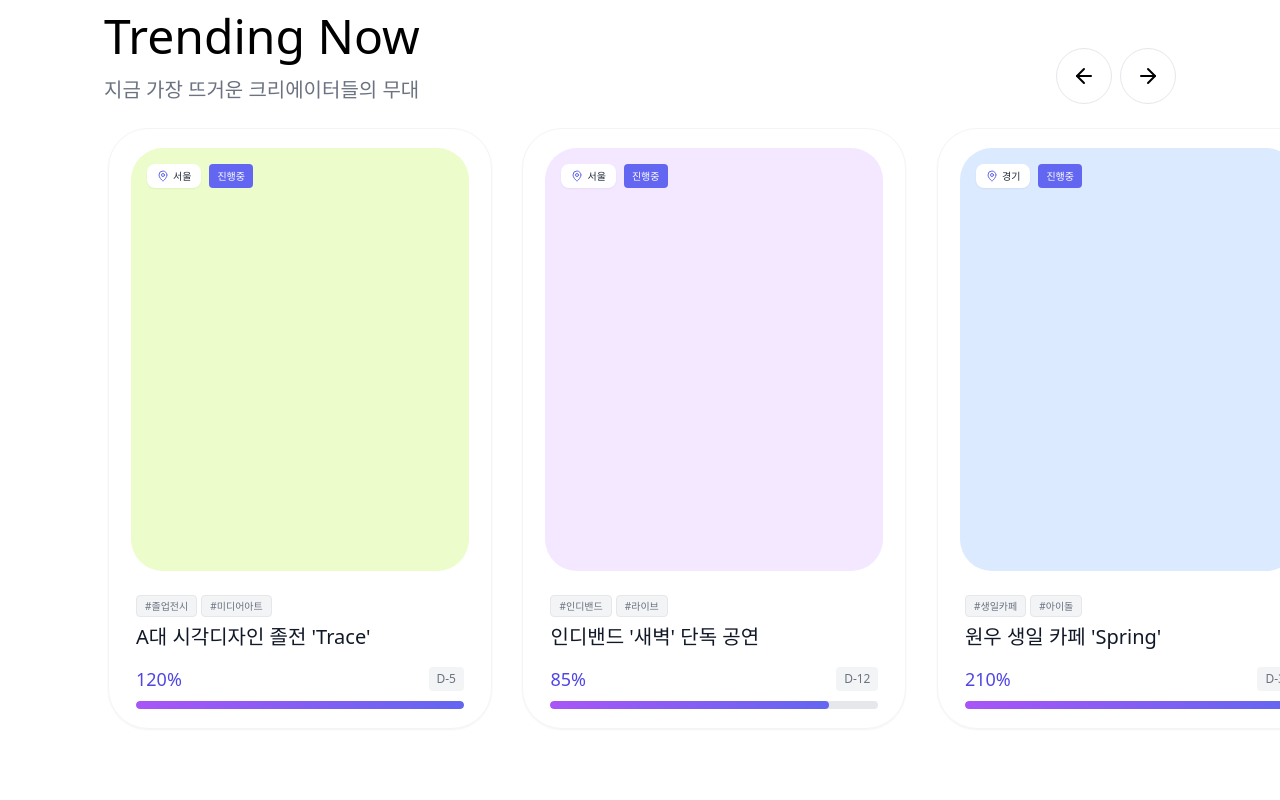
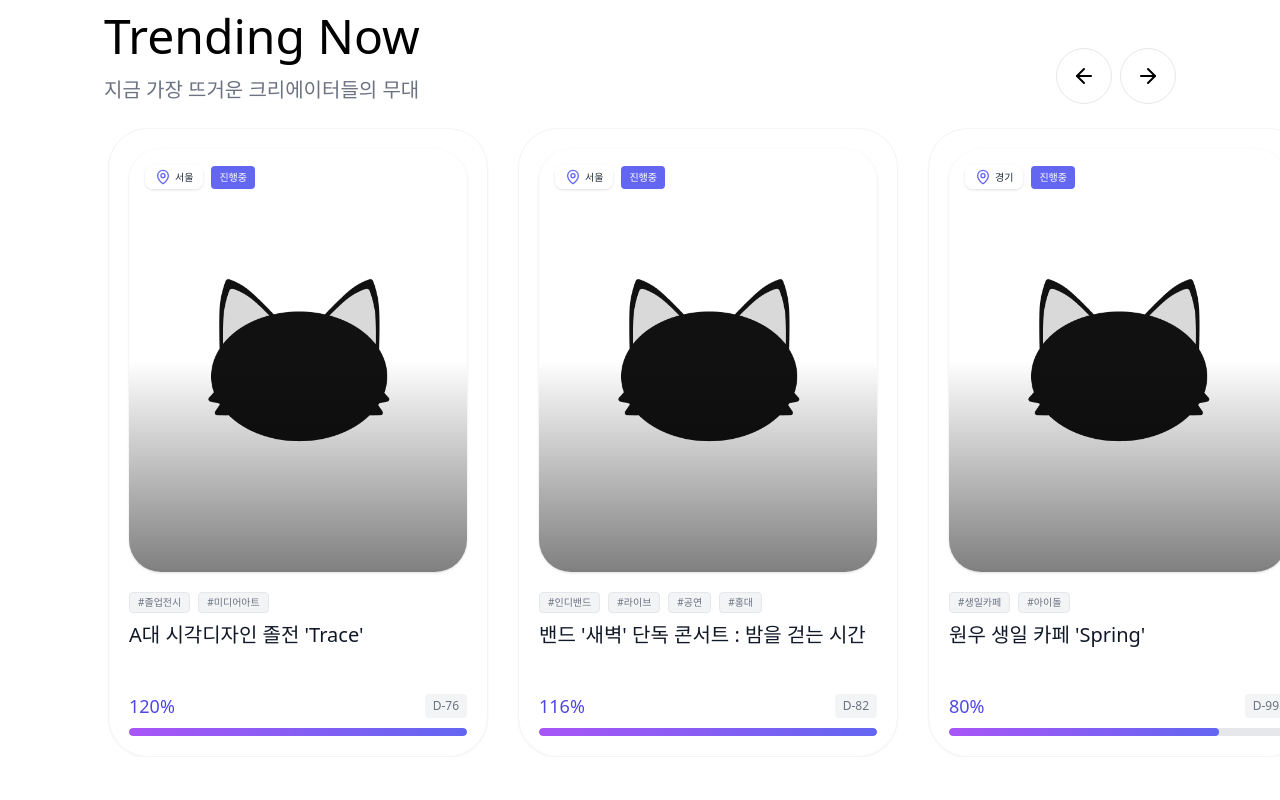
Before and after one commit to gkdmsgus/Muses-, a React (Vite) app: page / in a window 1280 px wide. Shown: the part 3300-4100 px from the top of the page. Built offline with nearby package versions, Linux system fonts and the light colour scheme; a web font is replaced by a local one.

Commit message:
[refactor] 프로젝트 카드 통일 및 헤더 숨김 페이지 설정 (#28)
* refactor: 프로젝트 카드 재사용 적용

* feat: 헤더 경로 숨김 설정

* fix: 헤더 숨김 수정

```diff
--- a/src/components/LandingPage/TrendingCard.tsx
+++ /dev/null
@@ -1,167 +0,0 @@
-import { MapPin, Bell, Calendar, Award } from 'lucide-react';
-
-export interface Project {
-  id: number;
-  location: string;
-  status: '진행중' | '오픈예정' | '종료';
-  tags: string[];
-  title: string;
-  progress?: number;
-  deadline?: string;
-  backgroundColor: string;
-  hasNotification?: boolean;
-  openDate?: string;
-}
-
-interface TrendingCardProps {
-  project: Project;
-}
-
-function formatOpenDate(dateString: string): string {
-  const parts = dateString.split('.');
-  if (parts.length >= 3) {
-    return `${parts[1]}.${parts[2]} 오픈`;
-  }
-  return dateString;
-}
-
-export default function TrendingCard({ project }: TrendingCardProps) {
-  return (
-    <div className="h-[700px] min-w-96 inline-flex flex-col group">
-      {/* 위치 및 상태, 썸네일 */}
-      <div className="h-[600.50px] p-5 bg-white rounded-[40px] shadow-[0px_1px_2px_0px_rgba(0,0,0,0.05)] outline outline-1 outline-offset-[-1px] outline-white80 inline-flex flex-col justify-start items-center group-hover:shadow-lg transition-all gap-6">
-        <div
-          className={`${project.backgroundColor} w-[338px] h-[422.5px] relative rounded-[32px] group-hover:shadow-lg transition-all overflow-hidden`}
-        >
-          <div className="left-[16px] top-[16px] absolute inline-flex justify-start items-start gap-2">
-            <div className="self-stretch px-2.5 py-1 bg-white rounded-lg shadow-[0px_1px_2px_0px_rgba(0,0,0,0.05)] backdrop-blur-[2px] flex justify-start items-center gap-1">
-              <MapPin className="w-3 h-3 relative text-solidBlue" />
-              <span className="justify-center text-[10px] font-boldFont text-[#1F2937] leading-4">
-                {project.location}
-              </span>
-            </div>
-            <span
-              className={`self-stretch px-2 py-0.5 inline-flex flex-col justify-center items-center rounded text-[10px] font-boldFont ${
-                project.status === '진행중'
-                  ? 'bg-solidBlue text-white'
-                  : project.status === '오픈예정'
-                    ? 'bg-[#FACC15] text-black'
-                    : 'bg-black60 text-white'
-              }`}
-            >
-              {project.status}
-            </span>
-          </div>
-
-          {/* 종료 상태 오버레이 */}
-          {project.status === '종료' && (
-            <>
-              {/* 하단 그라데이션 오버레이 */}
-              <div
-                className="absolute bottom-0 left-0 right-0 h-full rounded-b-3xl"
-                style={{
-                  opacity: 0.6,
-                  background:
-                    'linear-gradient(0deg, rgba(0, 0, 0, 0.7) 0%, rgba(0, 0, 0, 0.4) 50%, rgba(0, 0, 0, 0.4) 100%)',
-                }}
-              />
-
-              {/* CLOSED\ 텍스트 */}
-              <div className="absolute inset-0 flex items-center justify-center z-20">
-                <div
-                  className="px-4 py-2 border-2 border-white"
-                  style={{
-                    transform: 'rotate(-15deg)',
-                  }}
-                >
-                  <span className="text-xl font-blackFont text-white tracking-wider">
-                    CLOSED
-                  </span>
-                </div>
-              </div>
-            </>
-          )}
-        </div>
-
-        <div className="w-full min-w-80 px-2 inline-flex flex-col justify-start items-start gap-2 group-hover:-translate-y-[-8px] transition-all">
-          {/* 태그 */}
-          <div className="self-stretch inline-flex justify-start items-start gap-1 flex-wrap content-start">
-            {project.tags.map((tag) => (
-              <span
-                key={tag}
-                className="justify-center text-[10px] text-black60 bg-white80 px-2 py-0.5 rounded border border-white60 leading-4"
-              >
-                {tag}
-              </span>
-            ))}
-          </div>
-
-          {/* 제목 */}
-          <h3 className="text-xl font-boldFont text-mainBlack leading-6 group-hover:text-solidBlue transition-all duration-500">
-            {project.title}
-          </h3>
-
-          {/* 달성률, 마감일 */}
-          {project.status === '진행중' && (
-            <>
-              <div className="self-stretch pt-2 inline-flex justify-between items-center">
-                <span className="text-[18px] font-blackFont text-[#4F46E5] leading-7">
-                  {project.progress || 0}%
-                </span>
-                {project.deadline && (
-                  <span className="text-xs font-boldFont text-black60 bg-white80 px-2 py-1 rounded">
-                    {project.deadline}
-                  </span>
-                )}
-              </div>
-
-              {/* 진행 바 */}
-              <div className="w-full h-2 bg-white60 rounded-full overflow-hidden">
-                <div
-                  className="h-full rounded-full transition-all"
-                  style={{
-                    width: `${Math.min(project.progress || 0, 100)}%`,
-                    background: 'linear-gradient(to right, #A855F7, #6366F1)',
-                  }}
-                />
-              </div>
-            </>
-          )}
-
-          {project.status === '오픈예정' && (
-            <div className="self-stretch flex items-center justify-between">
-              {project.openDate && (
-                <div className="flex items-center gap-1">
-                  <Calendar className="w-4 h-4 text-solidBlue" />
-                  <span className="text-[14px] text-[#1F2937] font-boldFont leading-5">
-                    {formatOpenDate(project.openDate)}
-                  </span>
-                </div>
-              )}
-              {project.hasNotification && (
-                <button className="flex items-center gap-2 bg-[#EEF2FF] hover:bg-[#E0E7FF] text-[#4F46E5] px-3 py-1.5 rounded-full text-xs font-boldFont transition-colors">
-                  <Bell className="w-3 h-3" />
-                  알림신청
-                </button>
-              )}
-            </div>
-          )}
-
-          {project.status === '종료' && (
-            <div className="self-stretch flex items-center justify-between">
-              <div className="flex items-center gap-1">
-                <Award className="w-4 h-4 text-black60" />
-                <span className="text-sm text-black60 leading-5">펀딩 마감</span>
-              </div>
-              {project.progress && (
-                <span className="text-sm font-boldFont text-[#374151] leading-5">
-                  {project.progress}% 달성
-                </span>
-              )}
-            </div>
-          )}
-        </div>
-      </div>
-    </div>
-  );
-}
--- a/src/components/LandingPage/TrendingList.tsx
+++ b/src/components/LandingPage/TrendingList.tsx
@@ -1,4 +1,5 @@
-import TrendingCard, { type Project } from './TrendingCard';
+import ProjectCard from '../ProjectListPage/ProjectCard';
+import { MOCK_PROJECTS } from '../../types/projects';
 
 interface TrendingListProps {
   index: number;
@@ -6,98 +7,26 @@ interface TrendingListProps {
 
 const STEP = 1243;
 
-const TREND_PROJECTS: Project[] = [
-  {
-    id: 1,
-    location: '서울',
-    status: '진행중',
-    tags: ['#졸업전시', '#미디어아트'],
-    title: "A대 시각디자인 졸전 'Trace'",
-    progress: 120,
-    deadline: 'D-5',
-    backgroundColor: 'bg-lime-100',
-  },
-  {
-    id: 2,
-    location: '서울',
-    status: '진행중',
-    tags: ['#인디밴드', '#라이브'],
-    title: "인디밴드 '새벽' 단독 공연",
-    progress: 85,
-    deadline: 'D-12',
-    backgroundColor: 'bg-purple-100',
-  },
-  {
-    id: 3,
-    location: '경기',
-    status: '진행중',
-    tags: ['#생일카페', '#아이돌'],
-    title: "원우 생일 카페 'Spring'",
-    progress: 210,
-    deadline: 'D-3',
-    backgroundColor: 'bg-blue-100',
-  },
-  {
-    id: 4,
-    location: '서울',
-    status: '오픈예정',
-    tags: ['#재즈', '#페스티벌'],
-    title: '2025 뉴이어 재즈 페스티벌',
-    backgroundColor: 'bg-cyan-100',
-    hasNotification: true,
-    openDate: '2025.11.01',
-  },
-  {
-    id: 5,
-    location: '전라',
-    status: '진행중',
-    tags: ['#팝업스토어', '#패션'],
-    title: "패션 브랜드 '모던' 팝업 스토어",
-    progress: 65,
-    deadline: 'D-12',
-    backgroundColor: 'bg-pink-100',
-  },
-  {
-    id: 6,
-    location: '경상',
-    status: '오픈예정',
-    tags: ['#댄스커버', '#K-POP'],
-    title: "댄스팀 '리듬' 커버 공연",
-    backgroundColor: 'bg-yellow-100',
-    hasNotification: true,
-    openDate: '2025.12.15',
-  },
-  {
-    id: 7,
-    location: '서울',
-    status: '종료',
-    tags: ['#사진전', '#포트레이트'],
-    title: "사진작가 '빛' 개인전 'Moment'",
-    backgroundColor: 'bg-indigo-100',
-    progress: 150,
-  },
-  {
-    id: 8,
-    location: '충청',
-    status: '종료',
-    tags: ['#연극', '#창작극'],
-    title: "연극단 '무대' 창작극 '시간의 방'",
-    backgroundColor: 'bg-emerald-100',
-    progress: 120,
-  },
-];
-
 export default function TrendingList({ index }: TrendingListProps) {
   return (
     <div className="relative w-[1232px] overflow-hidden">
       <div
-        className="flex px-1 transition-transform duration-500 ease-out gap-[30.49px]"
+        className="flex px-1 transition-transform duration-500 ease-out gap-[30px]"
         style={{
           transform: `translateX(-${index * STEP}px)`,
         }}
       >
-        {TREND_PROJECTS.map((project) => (
-          <TrendingCard key={project.id} project={project} />
+        {MOCK_PROJECTS.map((project) => (
+          <div
+            key={project.id}
+            className="w-fit p-5 border border-white80 rounded-[40px] shadow-xs"
+          >
+            <ProjectCard
+              project={project}
+              posterClassNameValue="h-[422.5px] w-[338px] rounded-[32px] group-hover:shadow-lg transition-all"
+              contentClassNameValue="group-hover:-translate-y-[-8px] transition-all"
+            />
+          </div>
         ))}
       </div>
     </div>
--- a/src/components/ProjectListPage/ProjectCard.tsx
+++ b/src/components/ProjectListPage/ProjectCard.tsx
@@ -6,11 +6,18 @@ import fallbackPoster from '../../assets/images/fallbackPoster.png';
 
 interface ProjectCardProps {
   project: Project;
+  posterClassNameValue?: string;
+  contentClassNameValue?: string;
 }
 
-export default function ProjectCard({ project }: ProjectCardProps) {
+export default function ProjectCard({
+  project,
+  posterClassNameValue,
+  contentClassNameValue,
+}: ProjectCardProps) {
   const posterSrc = project.posterImage ?? fallbackPoster;
-
+  const posterClassName =
+    posterClassNameValue ?? 'h-[380px] w-[285px] rounded-3xl';
   return (
     <Link
       to={`/project/${project.id}`}
@@ -18,7 +25,7 @@ export default function ProjectCard({ project }: ProjectCardProps) {
     >
       {/* 위치 및 상태, 썸네일 */}
       <div
-        className="rounded-3xl p-4 shadow-sm cursor-pointer h-[380px] w-[285px] mb-5 group-hover:shadow-lg transition-all relative overflow-hidden bg-cover bg-center"
+        className={`${posterClassName} p-4 shadow-sm cursor-pointer mb-5 relative overflow-hidden bg-cover bg-center`}
         style={{ backgroundImage: `url(${posterSrc})` }}
       >
         <div
@@ -70,7 +77,7 @@ export default function ProjectCard({ project }: ProjectCardProps) {
           </>
         )}
       </div>
-      <div className="group-hover:-translate-y-[-8px] transition-all">
+      <div className={`${contentClassNameValue ?? ''}`}>
         {/* 태그 */}
         <div className="flex gap-2 mb-2 flex-wrap">
           {project.tags.map((tag) => (
--- a/src/pages/LandingPage.tsx
+++ b/src/pages/LandingPage.tsx
@@ -6,7 +6,7 @@ import TrendingNow from '../components/LandingPage/TrendingNow';
 export default function LandingPage() {
   return (
     <div className="min-h-screen">
-      <div className='mx-auto'>
+      <div className="mx-auto">
         <LandingBanner />
         <BrandIdentity />
         <PlatformFeatures />
```
Also changed, not shown: src/App.tsx (+27 -11 lines).
